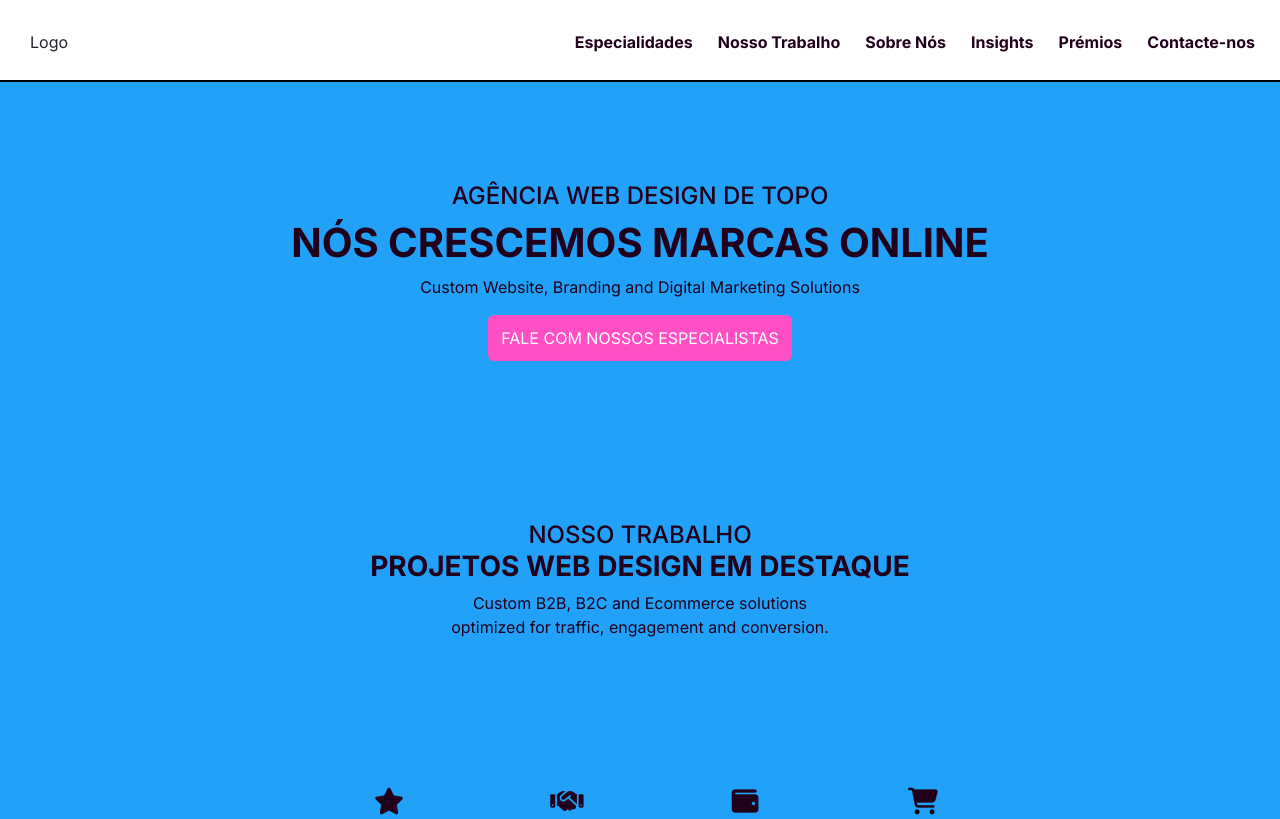
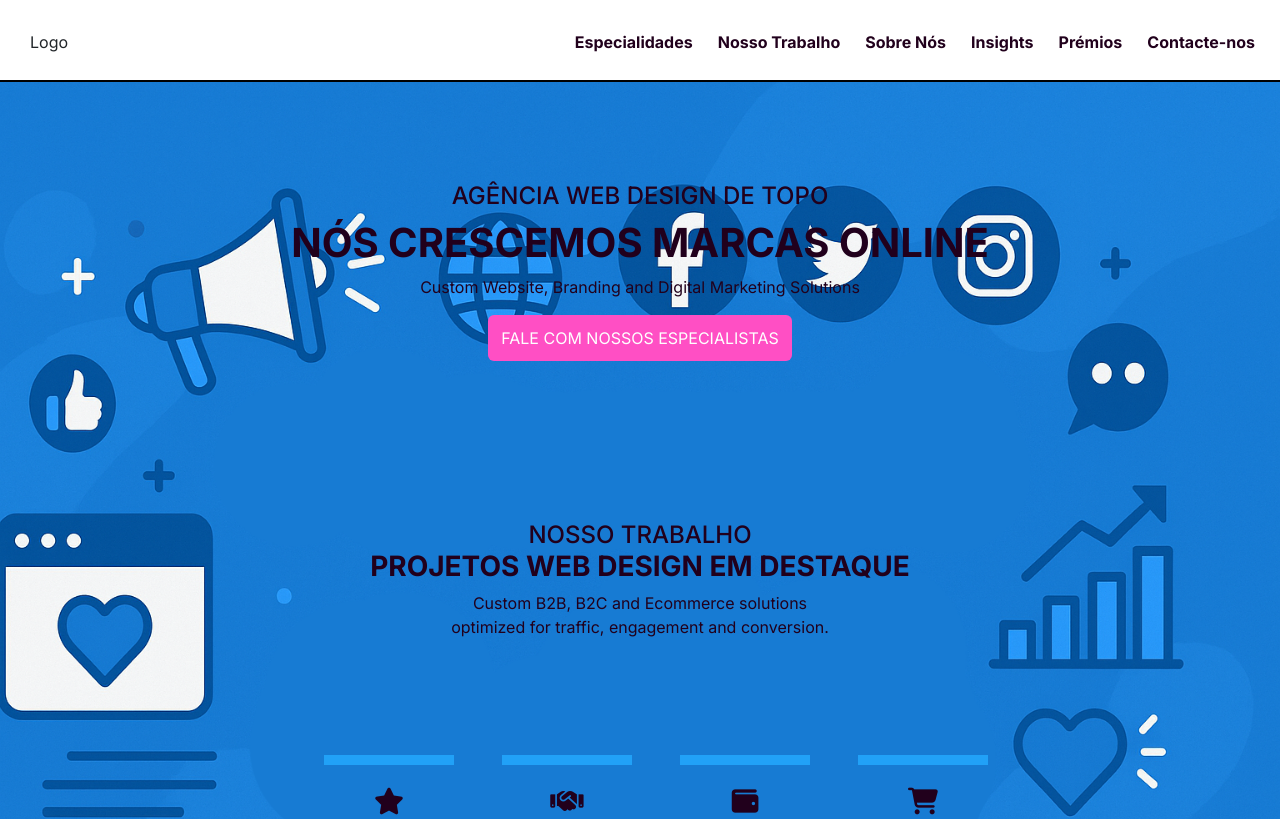
Before and after one commit to m3rcio/algomark2, an Angular app: page / in a window 1280 px wide. Shown: the top 819 px of the page. Built offline with nearby package versions, Linux system fonts and the light colour scheme.

Commit message:
mudança no background

```diff
--- a/src/app/app.component.css
+++ b/src/app/app.component.css
@@ -53,7 +53,9 @@ ul{
 
 #hero{
     width: 100%;
-    background-color: rgb(33, 161, 247);
+    /* background-color: rgb(33, 161, 247); */
+    background-image: url('/assets/images/hero_background2.png');
+    background-size: cover;
     border-top: 1px solid black;
 }
 
```
Also changed, not shown: public/assets/images/hero_background.png (added), public/assets/images/hero_background2.png (added).
